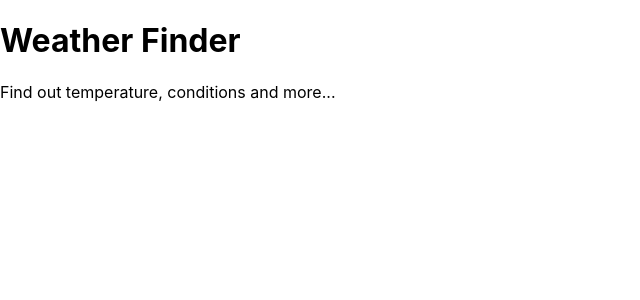
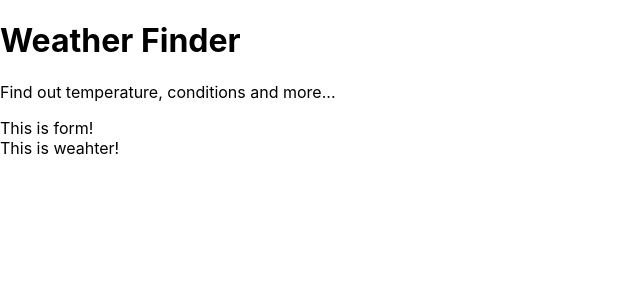
Before and after one commit to heyboy6059/reactWeatherApp, a React (Create React App) app: page / in a window 1280 px wide. Shown: the top 300 px of the page, without its empty margins (0-640 px from the left). Built offline with nearby package versions, Linux system fonts and the light colour scheme.

Commit message:
Added form and weatehr components

```diff
--- a/src/App.js
+++ b/src/App.js
@@ -1,11 +1,15 @@
 import React from 'react';
 import Titles from './components/Titles';
+import Form from './components/Form';
+import Weather from './components/Weather';
 
 class App extends React.Component {
   render() {
     return (
       <div>
         <Titles/>
+        <Form />
+        <Weather />
       </div>
 
     );
--- /dev/null
+++ b/src/components/Form.js
@@ -0,0 +1,13 @@
+import React from 'react';
+
+class Form extends React.Component{
+    render(){
+        return (
+            <div>
+                This is form!
+            </div>
+        );
+    }
+};
+
+export default Form;
--- /dev/null
+++ b/src/components/Weather.js
@@ -0,0 +1,13 @@
+import React from 'react';
+
+class Weather extends React.Component{
+render(){
+        return (
+            <div>
+                This is weahter!
+            </div>
+        );
+    }
+};
+
+export default Weather;
```
